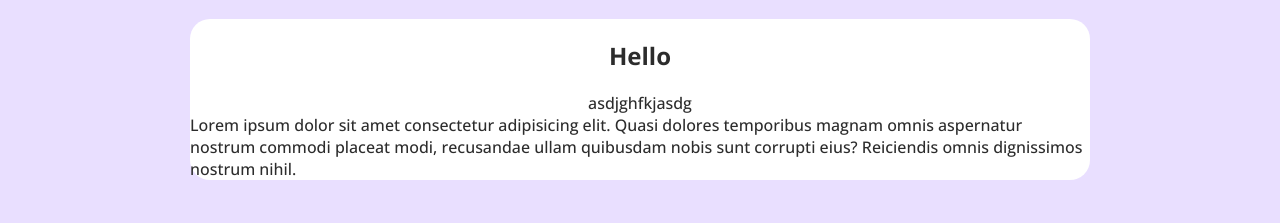
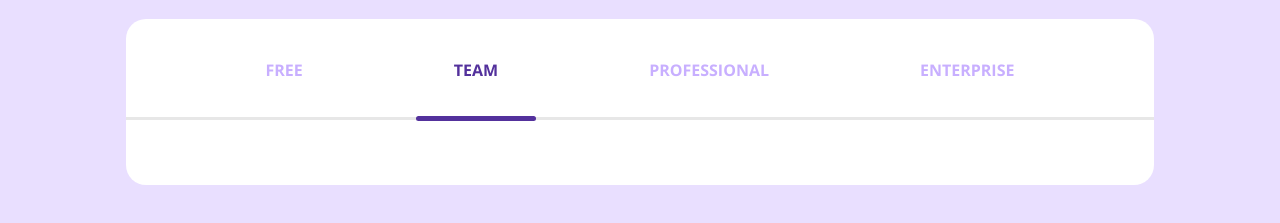
Before and after one commit to waynesdotdev/cost-estimator, a plain HTML site: page index.html in a window 1280 px wide. Shown: the part 107-330 px from the top of the page. Drawn offline with nearby package versions, Linux system fonts and the light colour scheme.

Commit message:
tabs done

```diff
--- a/index.html
+++ b/index.html
@@ -16,14 +16,13 @@
   <body>
     <h1>Estimate Your Cost</h1>
     <div class="container">
-      <h2>Hello</h2>
-      <div>asdjghfkjasdg</div>
-      <footer>
-        Lorem ipsum dolor sit amet consectetur adipisicing elit. Quasi dolores
-        temporibus magnam omnis aspernatur nostrum commodi placeat modi,
-        recusandae ullam quibusdam nobis sunt corrupti eius? Reiciendis omnis
-        dignissimos nostrum nihil.
-      </footer>
+      <div class="tabs">
+        <p>Free</p>
+        <p class="active">Team</p>
+        <p>Professional</p>
+        <p>Enterprise</p>
+      </div>
+      <div class="line"></div>
     </div>
   </body>
 </html>
--- a/style.css
+++ b/style.css
@@ -20,4 +20,44 @@ h1 {
   flex-direction: column;
   justify-content: center;
   align-items: center;
+  padding: 0 64px 64px 64px;
+  position: relative;
 }
+.tabs {
+  display: flex;
+  justify-content: space-around;
+  width: 100%;
+  text-transform: uppercase;
+  font-weight: bold;
+  color: rgb(200, 175, 255);
+  padding: 16px;
+}
+.tabs p {
+  padding: 8px;
+}
+.tabs p:hover {
+  color: rgb(83, 49, 156);
+  cursor: pointer;
+}
+.tabs .active {
+  color: rgb(83, 49, 156);
+  position: relative;
+}
+.line {
+  height: 3px;
+  width: 100%;
+  background-color: rgb(231, 231, 231);
+  position: absolute;
+  top: 98px;
+}
+.tabs .active::before {
+  content: '';
+  width: 200%;
+  height: 5px;
+  background-color: rgb(83, 49, 156);
+  position: absolute;
+  bottom: -32px;
+  left: -50%;
+  z-index: 1111;
+  border-radius: 10px;
+}
```
